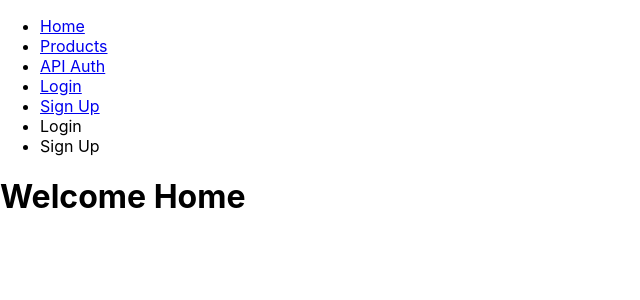
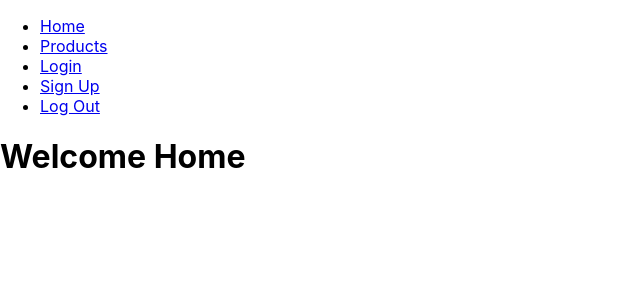
Before and after one commit to OmarThinks/Cantiin-React, a React (Create React App) app in the folder cantiin/: page / in a window 1280 px wide. Shown: the top 300 px of the page, without its empty margins (0-640 px from the left). Built offline with nearby package versions, Linux system fonts and the light colour scheme.

Commit message:
app.js:urls

```diff
--- a/cantiin/src/App.js
+++ b/cantiin/src/App.js
@@ -18,32 +18,32 @@ function App() {
     <div>
     <ul>
       <li>
-        <a href="https://cantiin.com/">Home</a>
+        <a href={frontend_urls.home}>Home</a>
       </li>
       <li>
-        <a href="https://cantiin.com/products/">
+        <a href={frontend_urls.products.list}>
           Products
-        </a>
-      </li>
-      <li>
-        <a href="https://cantiin.com/api/">
-          API Auth
         </a>
       </li>
 
 
+
       <li>
-        <a href="https://cantiin.com/api/">
+        <a href={frontend_urls.auth.login}>
           Login
         </a>
       </li>
       <li>
-        <a href="https://cantiin.com/api/">
+        <a href={frontend_urls.auth.signup}>
           Sign Up
         </a>
       </li>
-      <li>Login</li>
-      <li>Sign Up</li>
+      <li>
+        <a href={frontend_urls.auth.logout}>
+          Log Out
+        </a>
+      </li>
+
     </ul>
 
 
--- a/cantiin/src/settings/urls.js
+++ b/cantiin/src/settings/urls.js
@@ -14,6 +14,16 @@ const backend_urls =
 const frontend_urls =
 {
     "home": "/",
+    "products":
+    {
+        "list":frontend_url+"/products",
+    },
+    "auth":
+    {
+        "login":frontend_url+"/login",
+        "signup":frontend_url+"/signup",
+        "logout":frontend_url+"/logout",
+    }
 };
 
 
```
